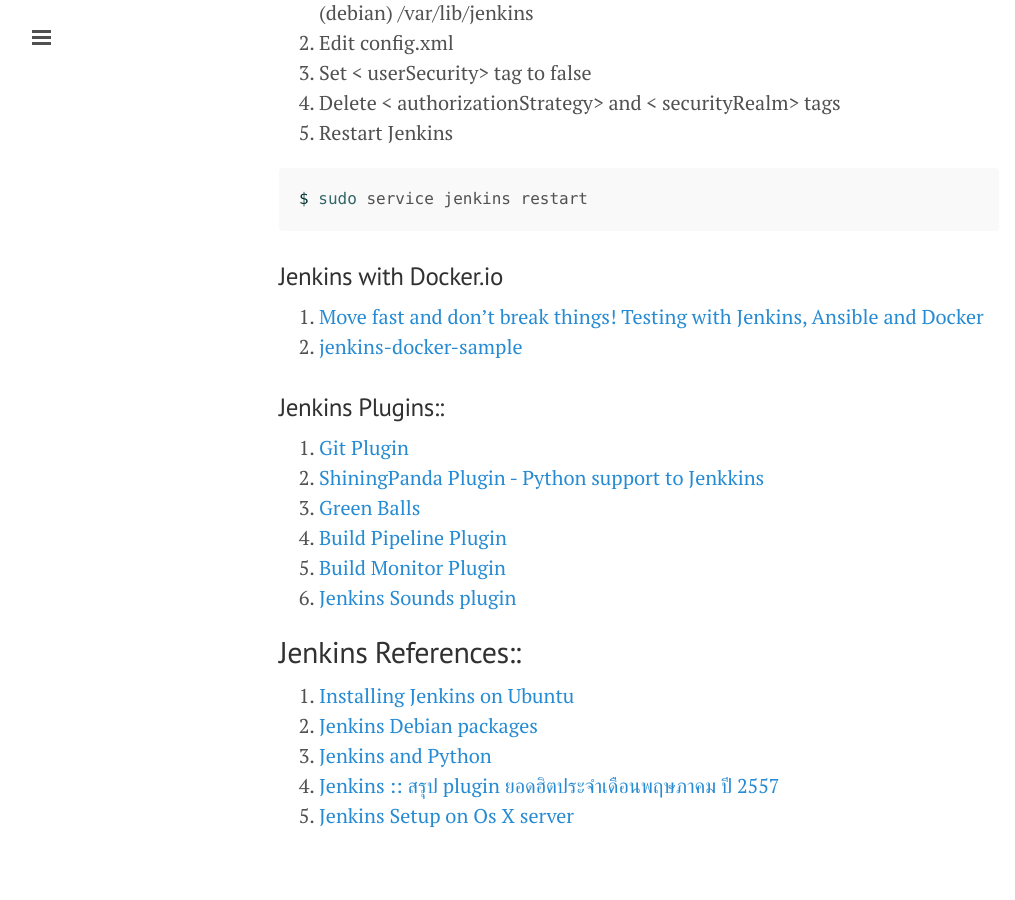
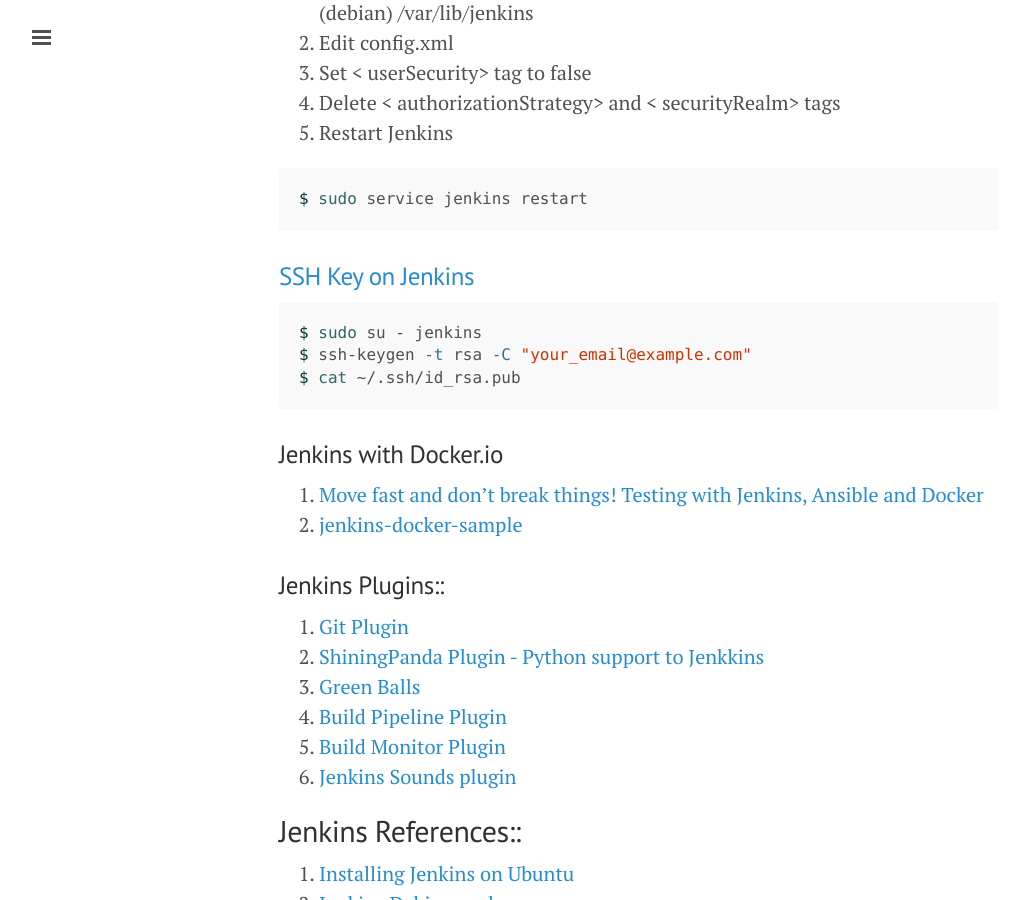
Before and after one commit to ibotdotout/ibotdotout.github.io, a Jekyll site: the page built from _posts/2014-07-19-continuous-integration.md, in a window 1280 px wide and 900 px high, scrolled down 6615 px. Shown: the whole window, without its empty margins (1-1016 px from the left). Built offline with Jekyll 4.4.1, drawn with Linux system fonts in a browser that asks for light colours; Markdown is read by kramdown in place of the engine named in the settings.

Commit message:
update ssh on jenkins

````diff
--- a/_posts/2014-07-19-continuous-integration.md
+++ b/_posts/2014-07-19-continuous-integration.md
@@ -248,6 +248,16 @@ $ launchctl unload ~/Library/LaunchAgents/homebrew.mxcl.jenkins.plist
 $ sudo service jenkins restart
 ```
 
+
+### [SSH Key on Jenkins](http://www.uvd.co.uk/blog/labs/configuring-jenkins-continuous-integration-server-to-work-with-git/)
+
+```sh
+$ sudo su - jenkins
+$ ssh-keygen -t rsa -C "your_email@example.com"
+$ cat ~/.ssh/id_rsa.pub
+```
+
+
 ### Jenkins with Docker.io
 1. [Move fast and don’t break things! Testing with Jenkins, Ansible and Docker](https://developer.rackspace.com/blog/move-fast-and-dont-break-things-testing-with-jenkins-ansible-and-docker/)
 2. [jenkins-docker-sample](https://github.com/orangain/jenkins-docker-sample)
````
